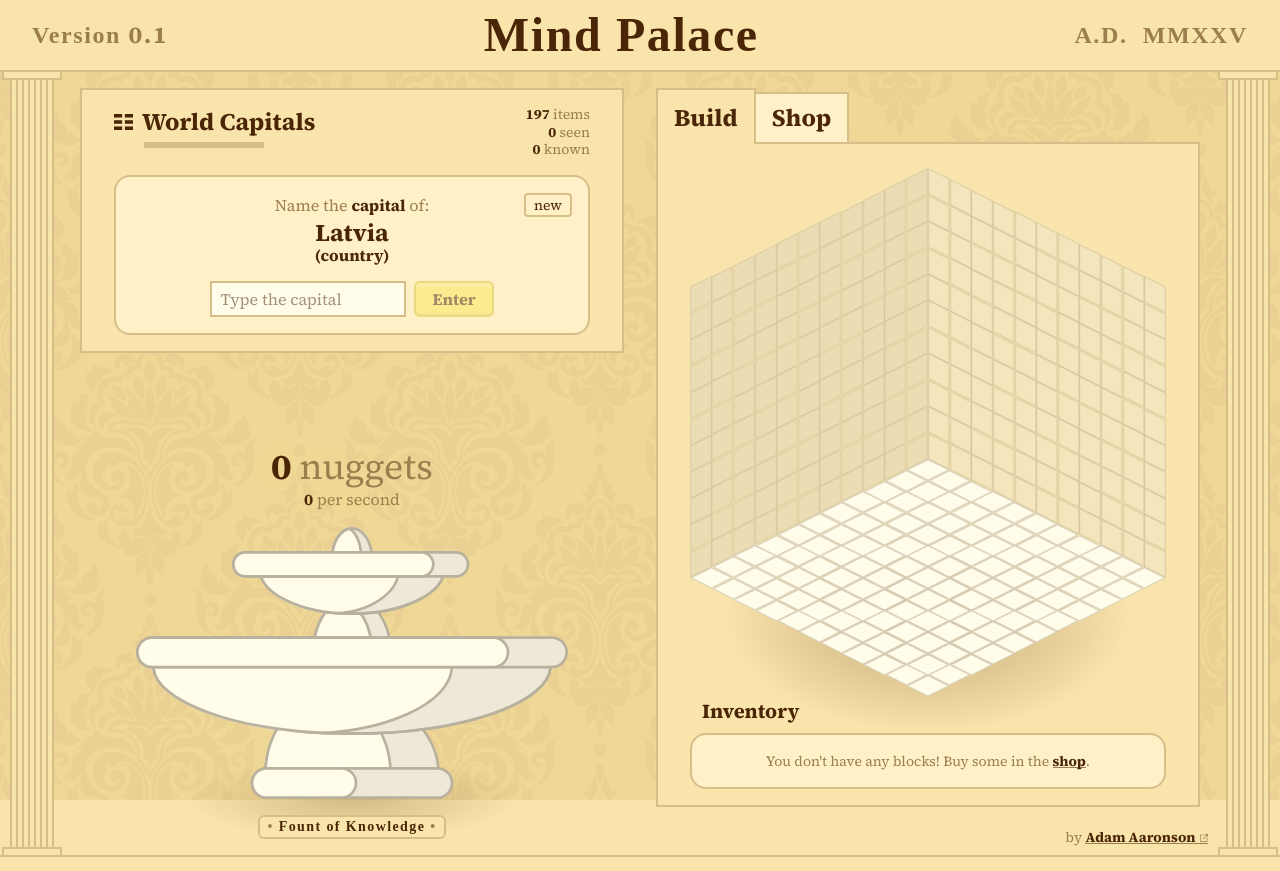
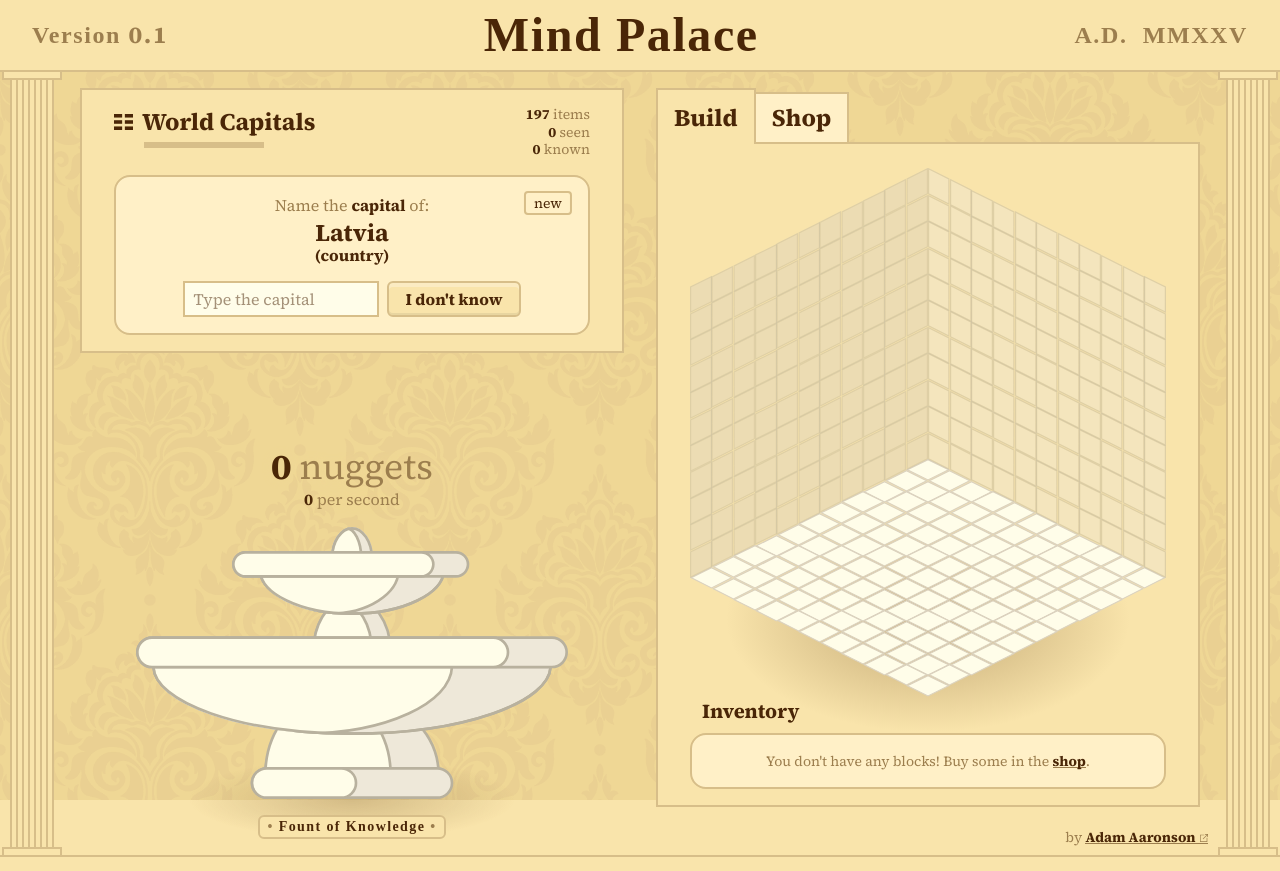
Before and after one commit to adamaaronson/mind-palace, a React (Vite) app: page / in a window 1280 px wide. Built offline with nearby package versions, Linux system fonts and the light colour scheme; a web font is replaced by a local one.

Commit message:
Add I don't know button

```diff
--- a/src/components/NuggetParticleReducer.tsx
+++ b/src/components/NuggetParticleReducer.tsx
@@ -5,6 +5,8 @@ import {
   REFRESH_TIME,
 } from "../utils/constants";
 import type { NuggetParticleProps } from "./NuggetParticle";
+
+let nuggetId = 0;
 
 export type NuggetParticleState = {
   previousNuggetTimestamp: number;
@@ -35,7 +37,7 @@ export function createNuggetParticles(
     const width = (Math.random() * 30 + 10) / DEFAULT_FOUNT_WIDTH;
 
     nuggetParticles.push({
-      id: `${nuggetTimestamp}:${i}`,
+      id: `${++nuggetId}`,
       timestamp: nuggetTimestamp,
       xDistance: xDistance,
       yDistance: yDistance,
--- a/src/components/QuestionCard.tsx
+++ b/src/components/QuestionCard.tsx
@@ -25,10 +25,14 @@ export default function QuestionCard(props: QuestionCardProps) {
   const { deck, card, submitGuess, hadTypo } = props;
   const [guess, setGuess] = useState("");
 
+  const noGuess = guess === "";
+
   return (
-    <div className="relative p-4 rounded-2xl bg-light-light text-center border-standard">
-      <div className="absolute -ml-4 text-sm left-full -translate-x-full font-normal rounded-sm border-standard px-2">
-        {getCardLabel(card)}
+    <div className="relative p-4 rounded-2xl bg-light-light border-standard text-center">
+      <div className="block text-right mb-1 lg:mb-0 lg:absolute lg:-ml-4 text-sm left-full lg:-translate-x-full font-normal">
+        <span className="rounded-sm border-standard px-2">
+          {getCardLabel(card)}
+        </span>
       </div>
       <div className="text-text-light">
         Name the{" "}
@@ -42,7 +46,7 @@ export default function QuestionCard(props: QuestionCardProps) {
       </div>
 
       <form
-        className="relative w-fit mx-auto flex flex-col items-center gap-2 md:flex-row"
+        className="relative w-fit mx-auto flex flex-col flex-wrap items-center justify-center gap-2 md:flex-row"
         onSubmit={(event) => {
           event.preventDefault();
           if (submitGuess(guess)) {
@@ -56,13 +60,14 @@ export default function QuestionCard(props: QuestionCardProps) {
           className="bg-white p-1 border-standard px-2"
           placeholder={`Type the ${deck.answerLabel}`}
         />
-        <button
-          type="submit"
-          className="button-standard"
-          disabled={guess === ""}
-        >
-          Enter
-        </button>
+        <div className="flex flex-row gap-2">
+          <button
+            type="submit"
+            className={`button-standard ${noGuess ? "button-boring" : ""}`}
+          >
+            {noGuess ? "I don't know" : "Enter"}
+          </button>
+        </div>
       </form>
       {hadTypo && (
         <div className="text-text-light text-sm mt-2">
--- a/src/index.css
+++ b/src/index.css
@@ -45,3 +45,7 @@
          hover:scale-95 active:bg-gold active:scale-95 transition-all
          disabled:opacity-50 disabled:pointer-events-none;
 }
+
+.button-boring {
+  @apply bg-light! border-taupe! active:bg-taupe!;
+}
```
